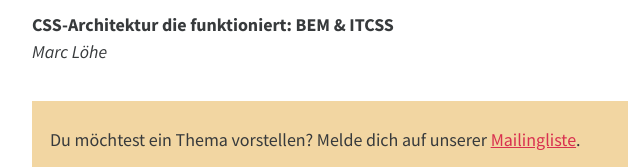
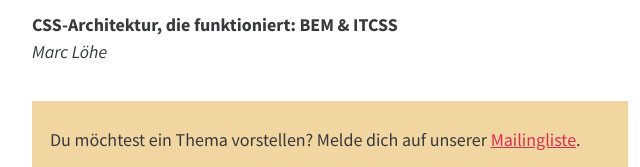
Before and after one commit to WWMuenster/wwmuenster.github.io, a website: page index.html in a window 1280 px wide. Shown: the part 633-800 px from the top of the page, 40-680 px from the left. Drawn offline with Linux system fonts and the light colour scheme.

Commit message:
Fix typo

```diff
--- a/index.html
+++ b/index.html
@@ -26,7 +26,7 @@
 			<span class="talk-author">Holger Angenent</span>
 		    </article>
 		    <article class="talk">
-			<h4 class="talk-title">CSS-Architektur die funktioniert: BEM & ITCSS</h4>
+			<h4 class="talk-title">CSS-Architektur, die funktioniert: BEM & ITCSS</h4>
 			<span class="talk-author">Marc Löhe</span>
 		    </article>
                     <div class="call">Du möchtest ein Thema vorstellen? Melde dich auf unserer <a href="#mailingliste">Mailingliste</a>.</div>
```
